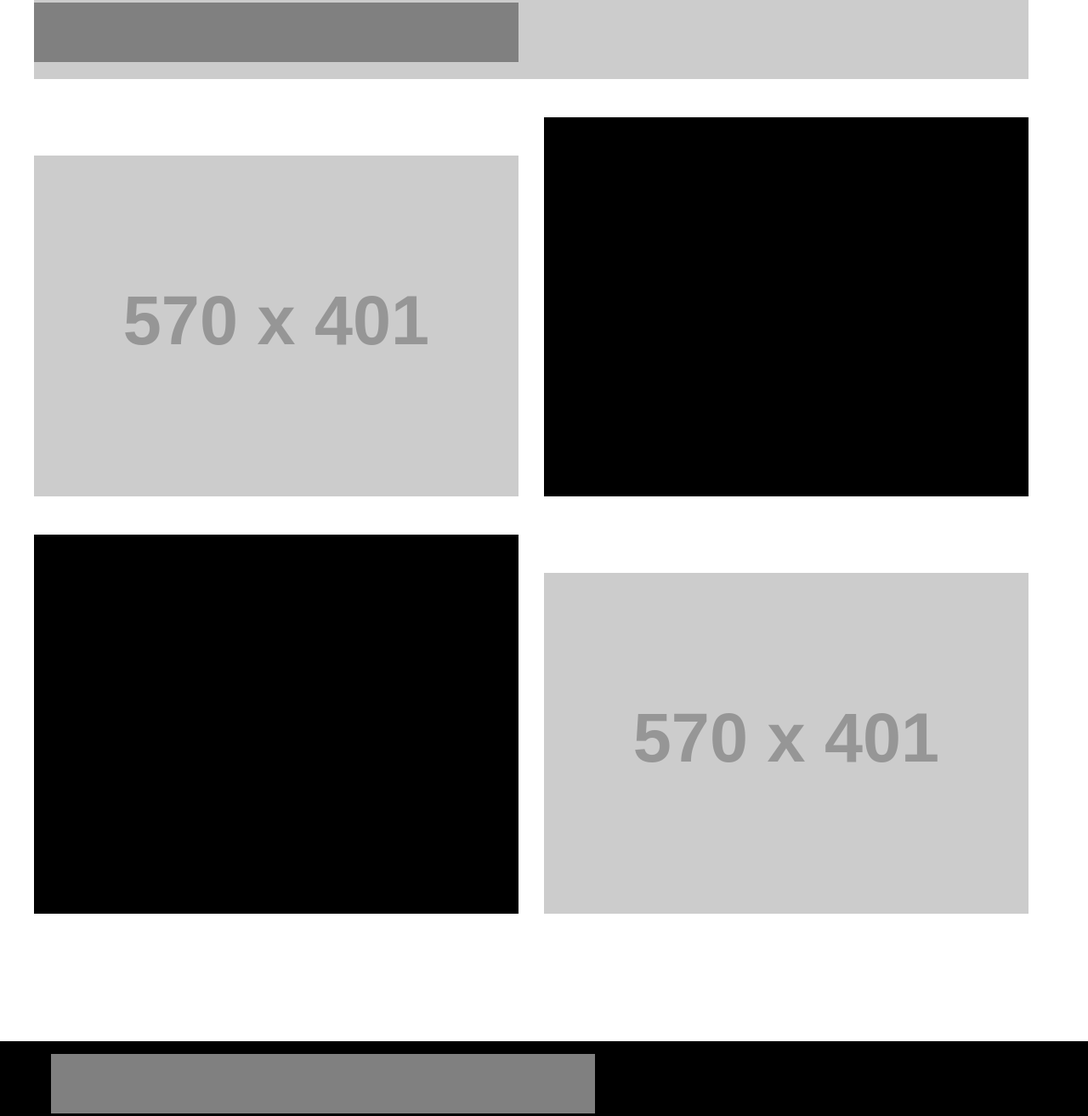
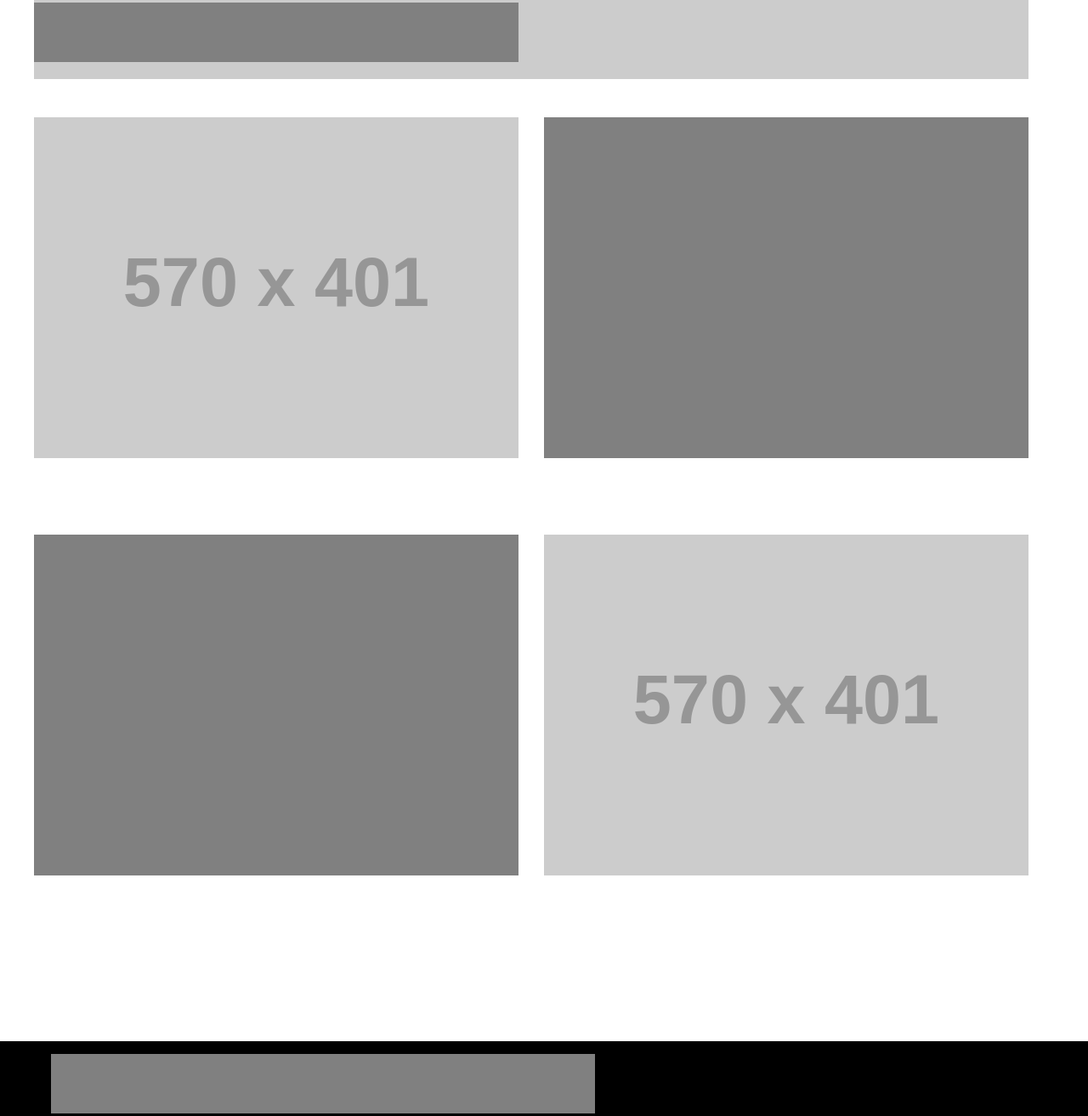
Before and after one commit to gracegesalan/gesalan_applegrace_Project2, a plain HTML site: page index.html in a window 1280 px wide. Shown: the part 560-1873 px from the top of the page at 85% size. Drawn offline with Linux system fonts and the light colour scheme; placeholder pictures from the web are drawn by us.

Commit message:
edited html
edited html and css

```diff
--- a/css/main.css
+++ b/css/main.css
@@ -119,7 +119,7 @@
 }
 
 #text-box1 {
-    padding-top: 45px;
+
 
     grid-column: 7/-1;
     height: 401px;
@@ -127,7 +127,7 @@
 }
 
 #text-box2 {
-    padding-top: 45px;
+
 
     grid-column: 1/6;
     height: 401px;
@@ -138,6 +138,22 @@
     padding-top: 45px;
     padding-bottom: 45px;
     grid-column: 1/6;
+    height: 401px;
+    width: 570px;
+}
+
+#picture1 {
+
+    padding-bottom: 45px;
+    grid-column: 1/6;
+    height: 401px;
+    width: 570px;
+}
+
+#picture2 {
+
+    padding-bottom: 45px;
+    grid-column: 7/-1;
     height: 401px;
     width: 570px;
 }
--- a/index.html
+++ b/index.html
@@ -27,14 +27,14 @@
 
             <section id="gallery1" class="grid">
                 <h2 class="hidden">Gallery 1</h2>
-                <img id="gallery1" src="https://via.placeholder.com/570x401/000000/ffffff"  alt="gallery 1">
-                <div id="text-box1" class="box-color"></div>
+                <img id="picture1" src="https://via.placeholder.com/570x401/000000/ffffff"  alt="gallery 1">
+                <div id="text-box1" class="box-color2"></div>
             </section>
 
             <section id="gallery2" class="grid">
                 <h2 class="hidden">Gallery 2</h2>
-                <div id="text-box2" class="box-color"></div>
-                <img id="gallery2" src="https://via.placeholder.com/570x401/000000/ffffff"  alt="gallery 1">
+                <div id="text-box2" class="box-color2"></div>
+                <img id="picture2" src="https://via.placeholder.com/570x401/000000/ffffff"  alt="gallery 1">
 
             </section>
 
```
